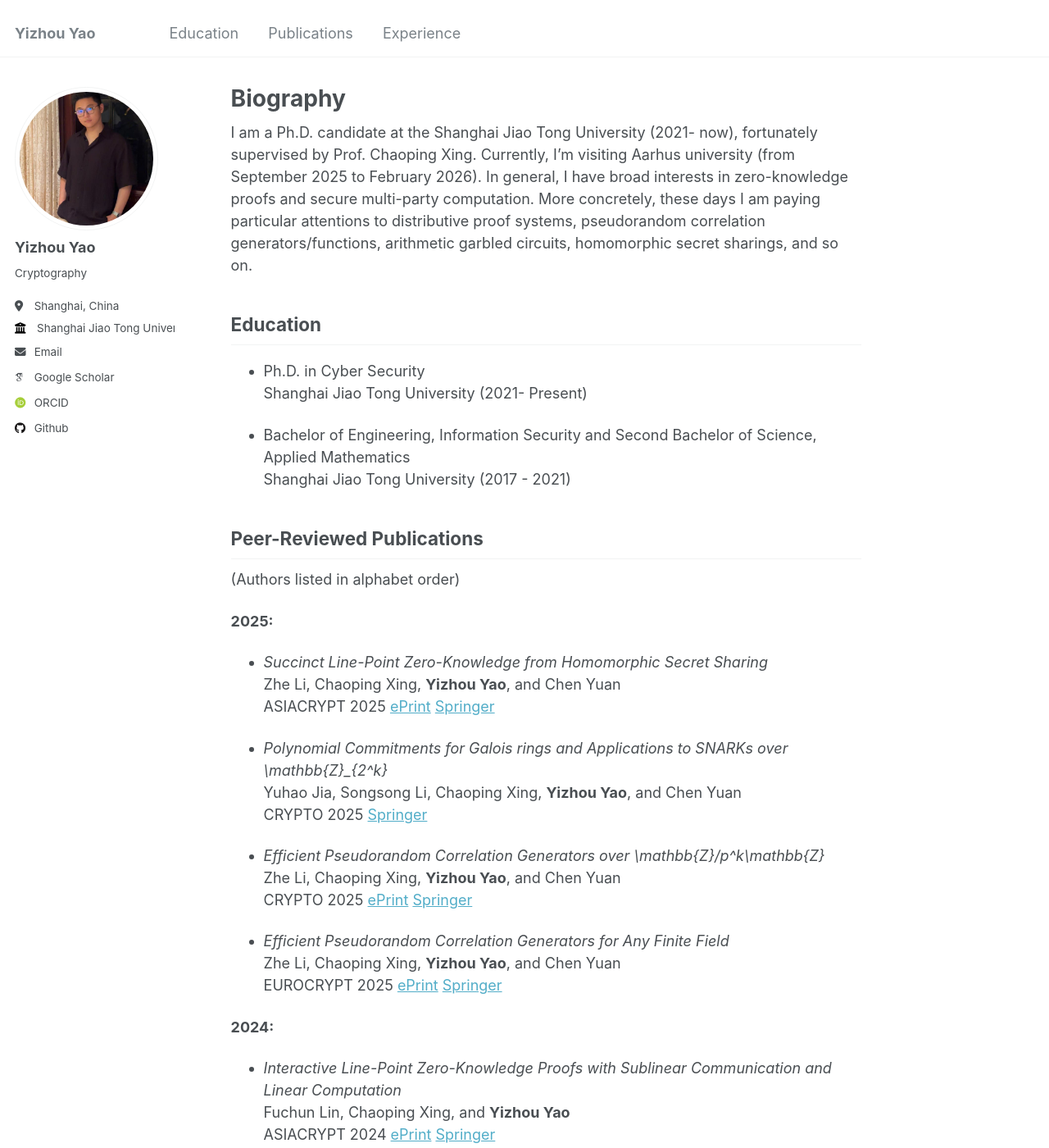
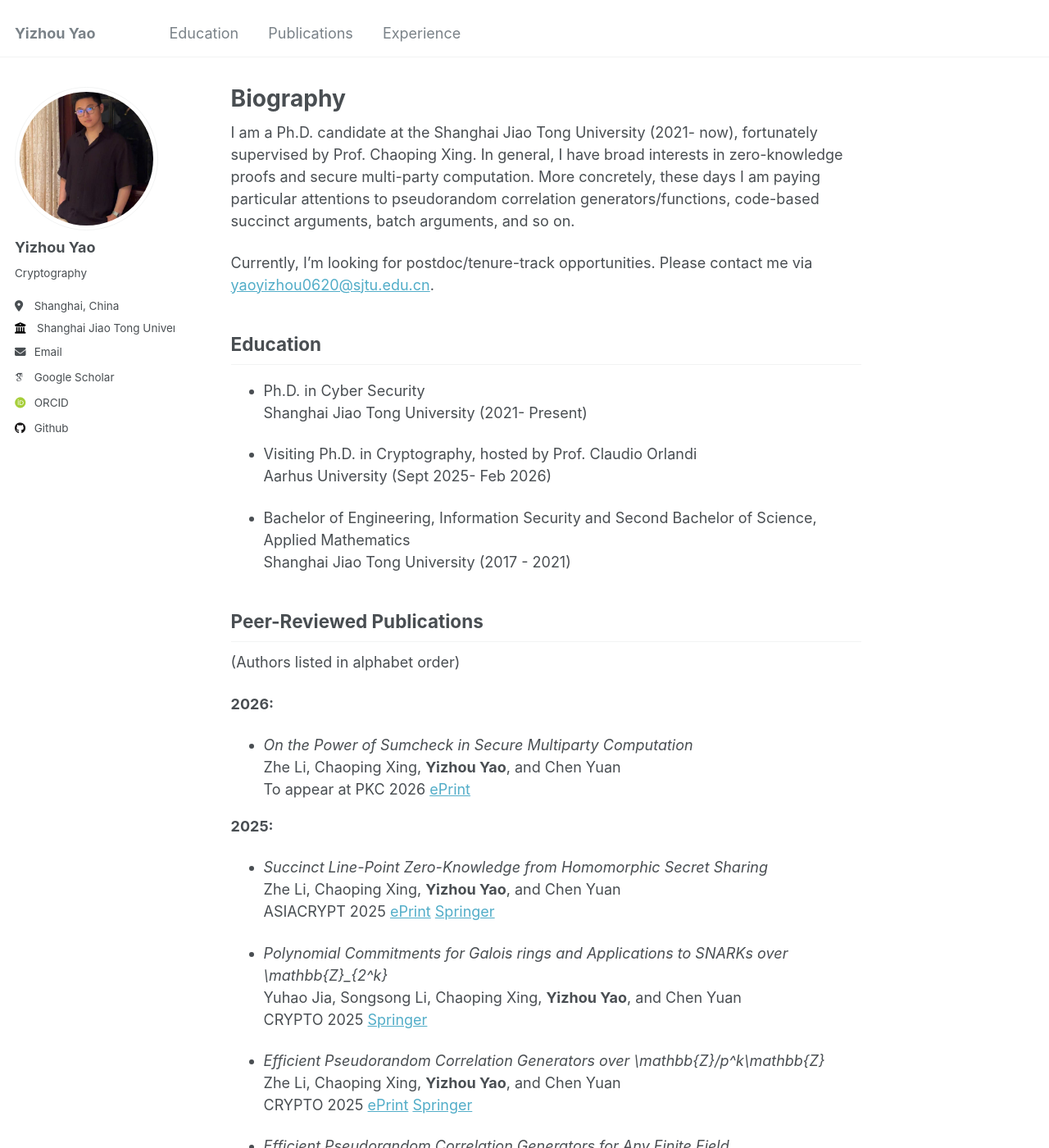
Before and after one commit to sjtu-YizhouYao/sjtu-YizhouYao.github.io, a Jekyll site: the page built from _pages/about.md, in a window 1280 px wide and 1400 px high. Shown: the whole window at 82% size. Built offline with Jekyll 4.4.1, drawn with Linux system fonts in a browser that asks for light colours; some web fonts are replaced; some of the changed text lies outside the part shown.

Commit message:
Update about.md

```diff
--- a/_pages/about.md
+++ b/_pages/about.md
@@ -8,19 +8,28 @@ redirect_from:
   - /about.html
 ---
 
-I am a Ph.D. candidate at the Shanghai Jiao Tong University (2021- now), fortunately supervised by Prof. Chaoping Xing. Currently, I'm visiting Aarhus university (from September 2025 to February 2026). In general, I have broad interests in zero-knowledge proofs and secure multi-party computation. More concretely, these days I am paying particular attentions to distributive proof systems, pseudorandom correlation generators/functions, arithmetic garbled circuits, homomorphic secret sharings, and so on.
+I am a Ph.D. candidate at the Shanghai Jiao Tong University (2021- now), fortunately supervised by Prof. Chaoping Xing. In general, I have broad interests in zero-knowledge proofs and secure multi-party computation. More concretely, these days I am paying particular attentions to pseudorandom correlation generators/functions, code-based succinct arguments, batch arguments, and so on.
 
+Currently, I'm looking for postdoc/tenure-track opportunities. Please contact me via <yaoyizhou0620@sjtu.edu.cn>.
 
 <h2 id="education"> Education</h2>
 
 - Ph.D. in Cyber Security
   Shanghai Jiao Tong University (2021- Present)
 
+- Visiting Ph.D. in Cryptography, hosted by Prof. Claudio Orlandi
+  Aarhus University (Sept 2025- Feb 2026)
+
 - Bachelor of Engineering, Information Security and Second Bachelor of Science, Applied Mathematics
   Shanghai Jiao Tong University (2017 - 2021)
 
 <h2 id="publications"> Peer-Reviewed Publications</h2>
 (Authors listed in alphabet order)
+
+**2026:**
+- *On the Power of Sumcheck in Secure Multiparty Computation*
+  Zhe Li, Chaoping Xing, **Yizhou Yao**, and Chen Yuan
+  To appear at PKC 2026 [ePrint](https://eprint.iacr.org/2025/177)
 
 **2025:**
 - *Succinct Line-Point Zero-Knowledge from Homomorphic Secret Sharing*
@@ -55,13 +64,13 @@ I am a Ph.D. candidate at the Shanghai Jiao Tong University (2021- now), fortuna
 
 <h2 id="manuscripts"> Manuscripts</h2>
 
-- *On the Power of Sumcheck in Secure Multiparty Computation*
-  Zhe Li, Chaoping Xing, **Yizhou Yao**, and Chen Yuan
-  [ePrint](https://eprint.iacr.org/2025/177)
+- *Faster Pseudorandom Correlation Generators via Walsh-Hadamard Transform*
+  Zhe Li, Hongqing Liu, Chaoping Xing, **Yizhou Yao**, and Chen Yuan
+  [ePrint](https://eprint.iacr.org/2026/196)
 
 <h2 id="experience"> Experience & Service</h2>
 
-- Externel review at ASIACRYPT 2023 & 2024, EUROCRYPT 2026, also serve as a volunteer at TCC 2025.
+- Externel review at ASIACRYPT 2023 & 2024, EUROCRYPT 2026, CRYPTO 2026, also serve as a volunteer at TCC 2025.
 
 <h2 id="awards"> Awards</h2>
 
```
